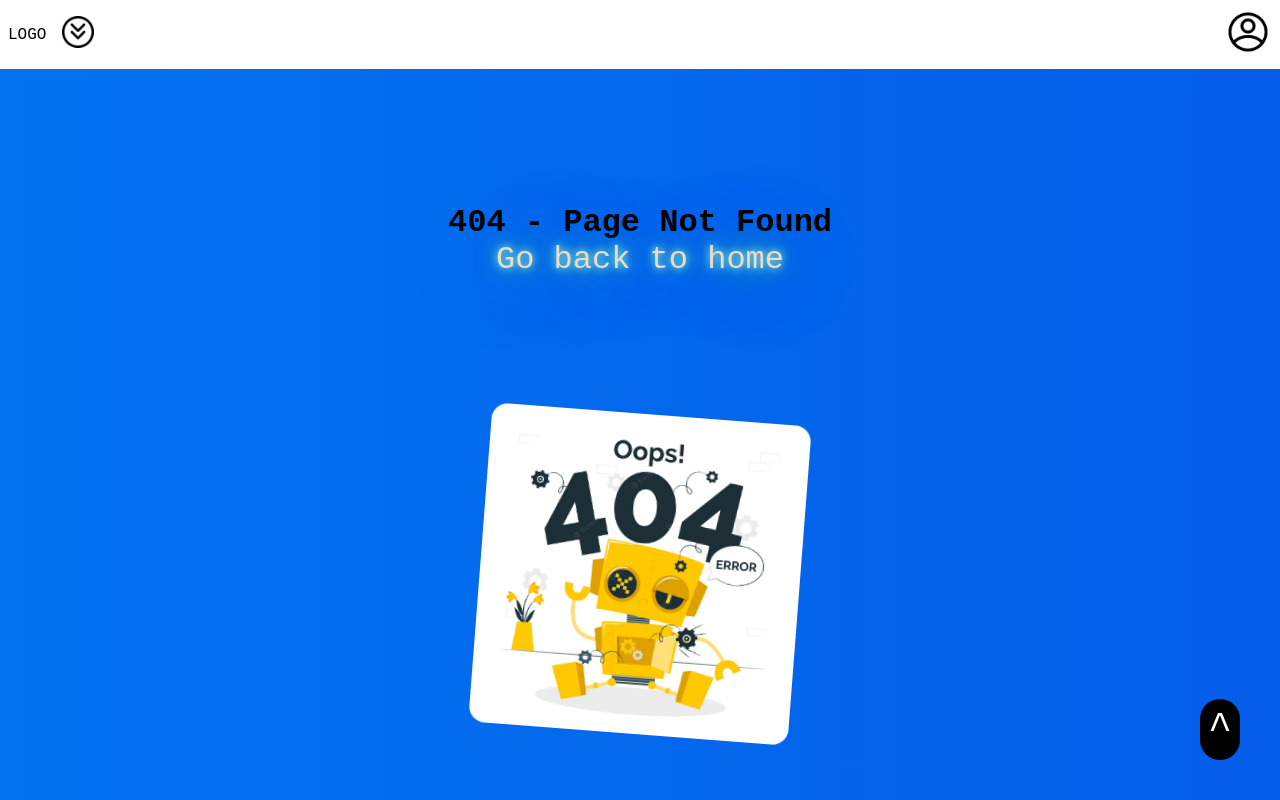
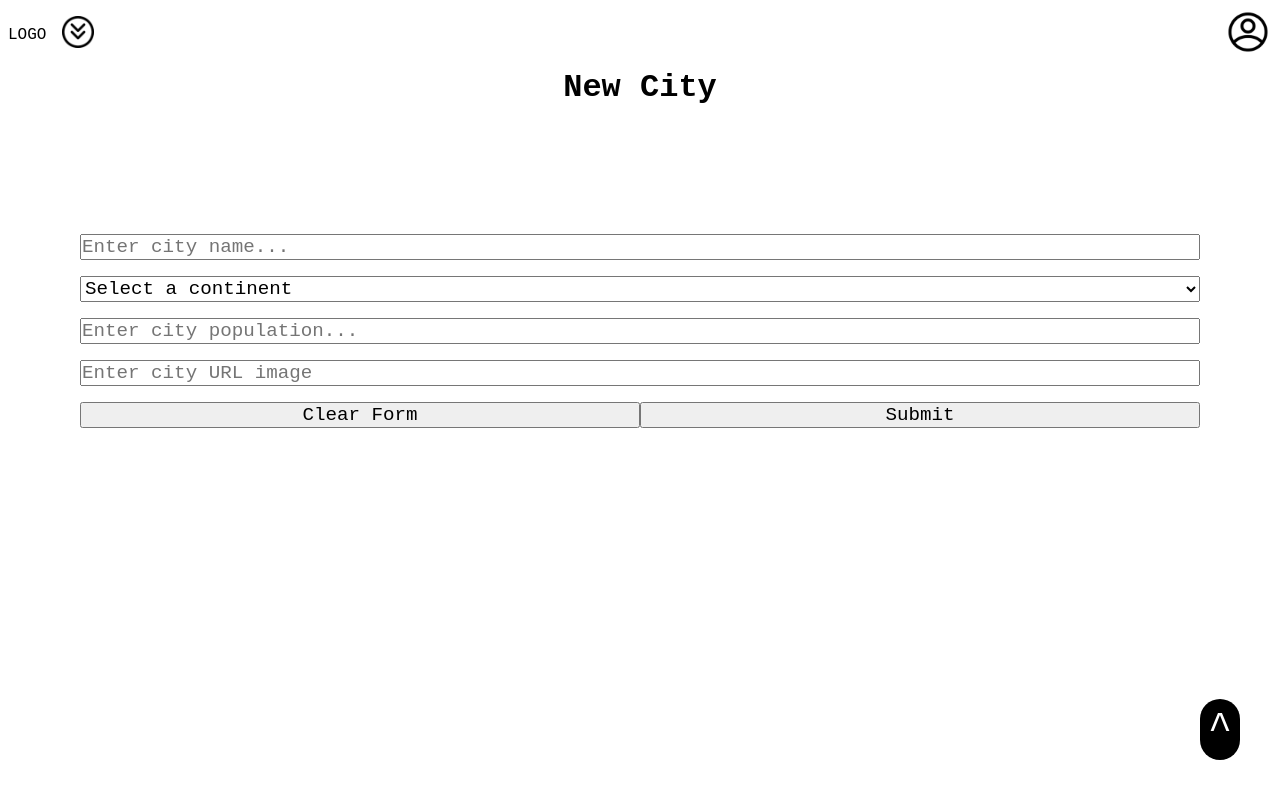
Before and after one commit to EmilioLubo/my-itinerary-two-devs, a React (Create React App) app: page /newcity in a window 1280 px wide. Before the commit this address had no page. Shown: the top 800 px of the page. Built offline with nearby package versions, Linux system fonts and the light colour scheme.

Commit message:
MT-F1-13

```diff
--- a/src/App.js
+++ b/src/App.js
@@ -7,6 +7,7 @@ import {SignUp} from './pages/SignUp.jsx'
 import Login from "./pages/SingIn";
 import { Cities } from "./pages/Cities";
 import { City } from "./pages/City";
+import { NewCity } from "./pages/NewCity";
 
 function App() {
   return (
@@ -17,7 +18,8 @@ function App() {
             <Route path="/login" element={<Login/>} />
             <Route path="/cities" element={<Cities/>}/>
             <Route path="/cities/:id" element={<City/>}/>
-            <Route path="*" element={<NotFoundPage/>}></Route>
+            <Route path="/newcity" element={<NewCity/>}/>
+            <Route path="*" element={<NotFoundPage/>}/>
           </Routes>
         </Layout>
 
--- /dev/null
+++ b/src/pages/NewCity.jsx
@@ -0,0 +1,46 @@
+import React, { useState } from 'react'
+
+export const NewCity = () => {
+
+    let [selectDefault, setSelectDefault] = useState('')
+
+    let submit = (e) =>{
+        e.preventDefault()
+        let photo = e.target.photo.value || '/img/no-image.png'
+        let newCity = {
+            name: e.target.name.value,
+            continent: e.target.continent.value,
+            photo: photo,
+            population: e.target.population.value,
+        }
+        localStorage.setItem('new city', JSON.stringify(newCity))
+    }
+    let handleSelect = (e) => {
+        setSelectDefault(e.target.value)
+    }
+
+  return (
+    <div className='w-100 h-100 flex f-column g-3'>
+        <h1 className="text-center">New City</h1>
+        <form className='flex f-column g-1 p-5 fs-3' onSubmit={submit}>
+            <input className="fs-2" type="text" name='name' placeholder='Enter city name...' required/>
+            <select className="fs-2" name='continent' value={selectDefault} onChange={handleSelect} required>
+                <option disabled value={''}>Select a continent</option>
+                <option value="Africa">Africa</option>
+                <option value="Antartica">Antartica</option>
+                <option value="Asia">Asia</option>
+                <option value="Europe">Europe</option>
+                <option value="North America">North America</option>
+                <option value="South America">South America</option>
+                <option value="Oceania">Oceania</option>
+            </select>
+            <input className="fs-2" type="number" name="population" min={1} placeholder='Enter city population...' required/>
+            <input className="fs-2" type='url' name="photo" placeholder='Enter city URL image'/>
+            <div className='flex j-between'>
+                <input className='w-50 fs-2' type="reset" value="Clear Form" />
+                <input className='w-50 fs-2' type="submit" value="Submit" />
+            </div>
+        </form>
+    </div>
+  )
+}
--- a/src/pages/SignUp.jsx
+++ b/src/pages/SignUp.jsx
@@ -25,7 +25,7 @@ export const SignUp = () => {
                 email: e.target.email.value,
                 password: e.target.password.value,
             }
-            let userRef = user.find(el => el.name === newUser.name && el.lastName === newUser.lastName)
+            let userRef = user.find(el => el.name.toUpperCase() === newUser.name.toUpperCase() && el.lastName.toUpperCase() === newUser.lastName.toUpperCase())
             userRef ? navigate('/login') : localStorage.setItem('new user', JSON.stringify(newUser))
             navigate('/')
         }
```
